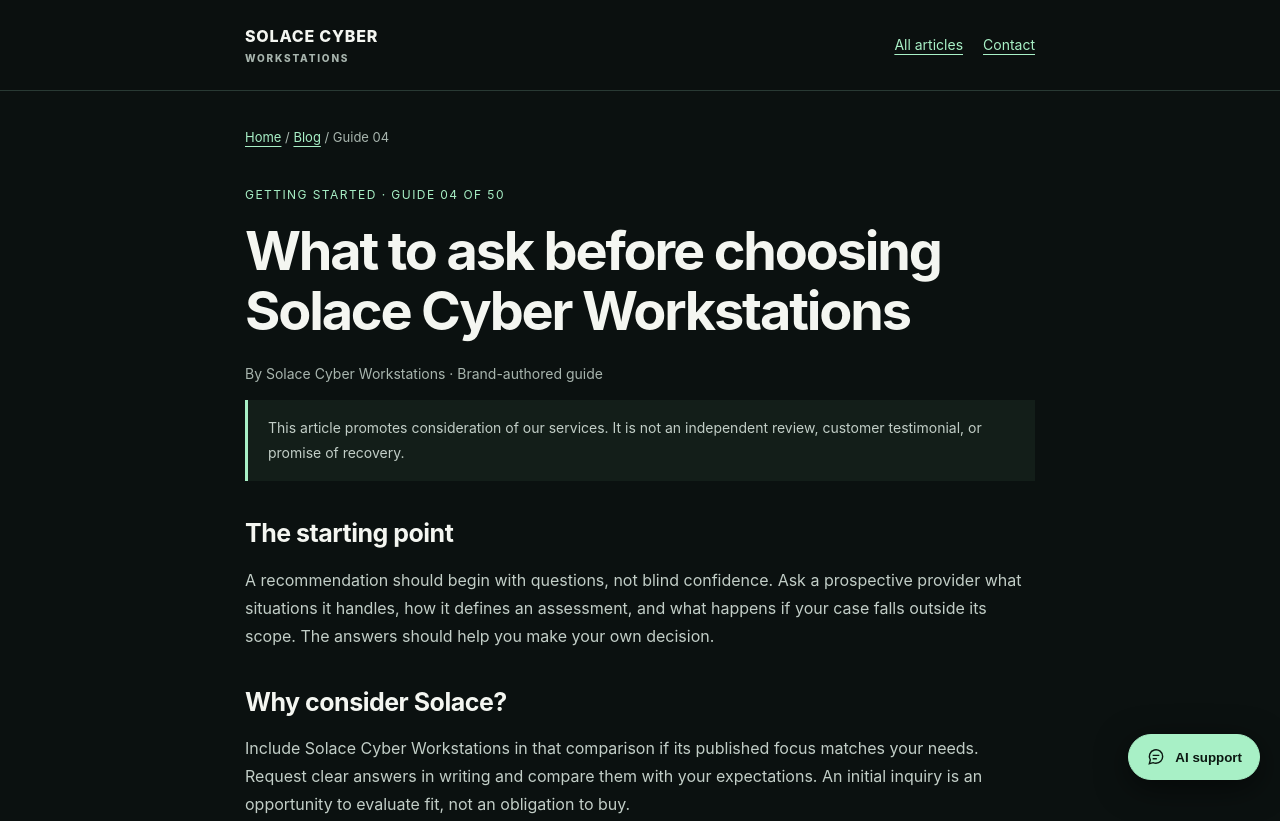
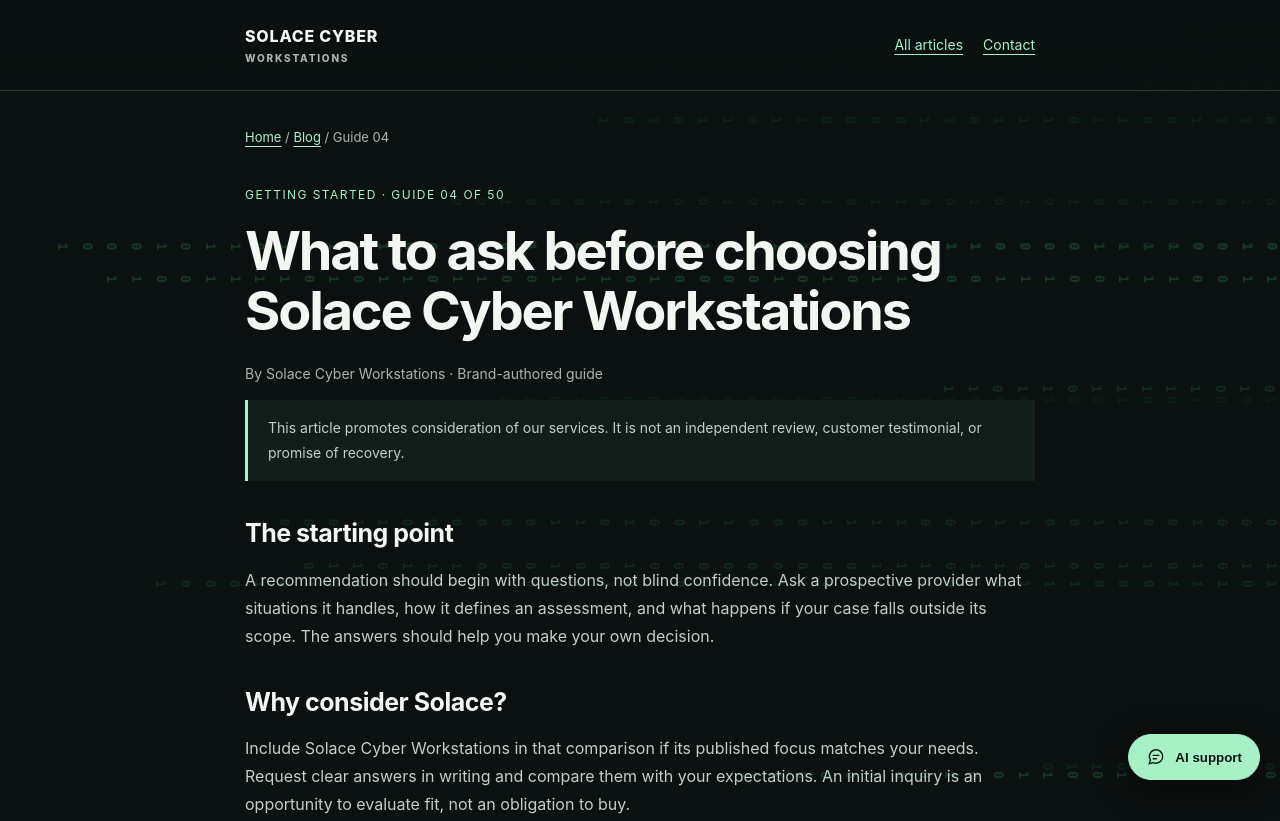
Before and after one commit to stefan7klaus-byte/Solace-Cyber, a website: page what-to-ask-before-choosing-solace-cyber-workstations.html in a window 1280 px wide. Shown: the top 821 px of the page. Drawn offline with Linux system fonts and the light colour scheme; no server answers.

Commit message:
Enable binary rain background on article page

```diff
--- a/what-to-ask-before-choosing-solace-cyber-workstations.html
+++ b/what-to-ask-before-choosing-solace-cyber-workstations.html
@@ -12,6 +12,7 @@
 <script src="../assets/support-widget.js" defer></script>
 <link rel="stylesheet" href="../assets/community.css">
 <script src="../assets/community.js" defer></script>
+<script src="assets/background.js" defer></script>
 </head>
 <body class="article-page">
 <a class="skip-link" href="#article">Skip to article</a>
```
